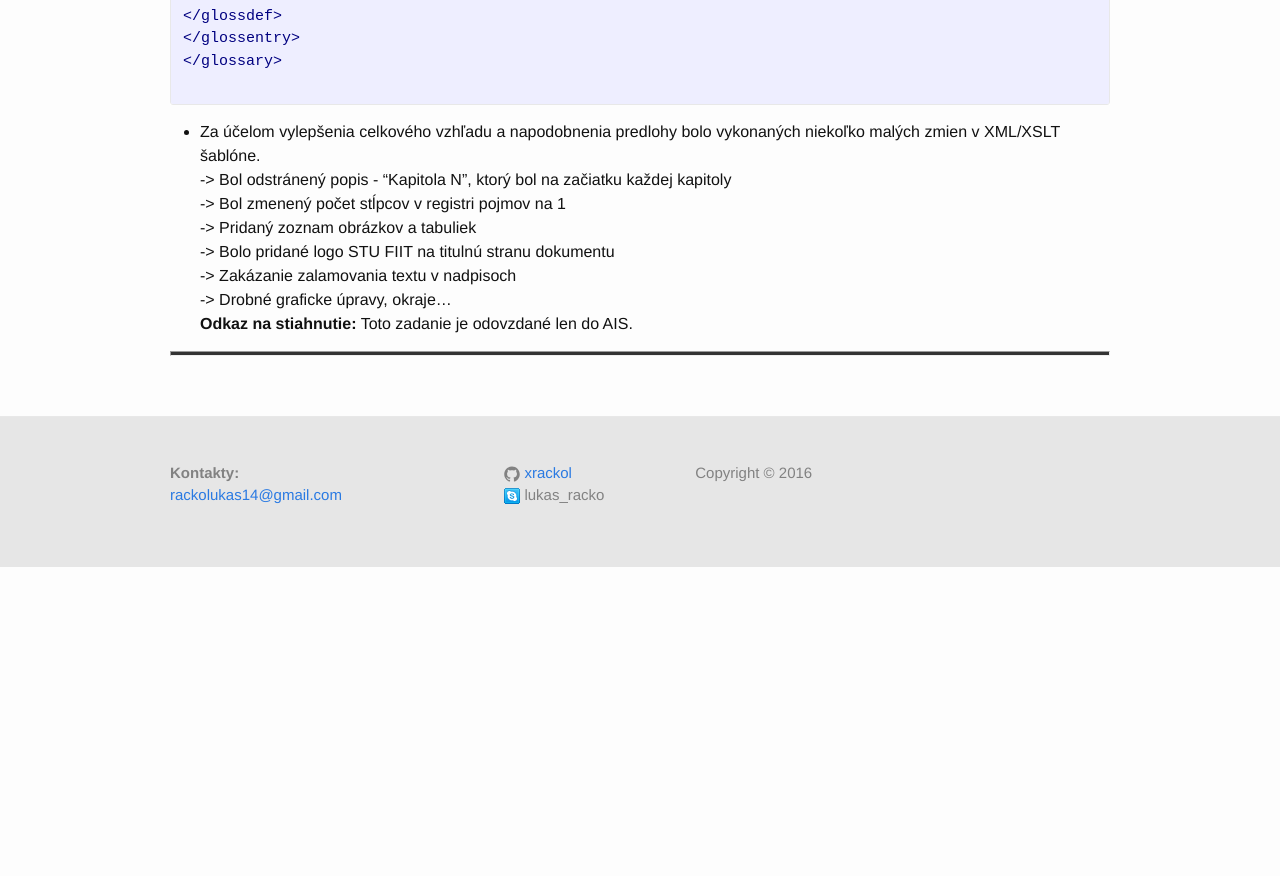
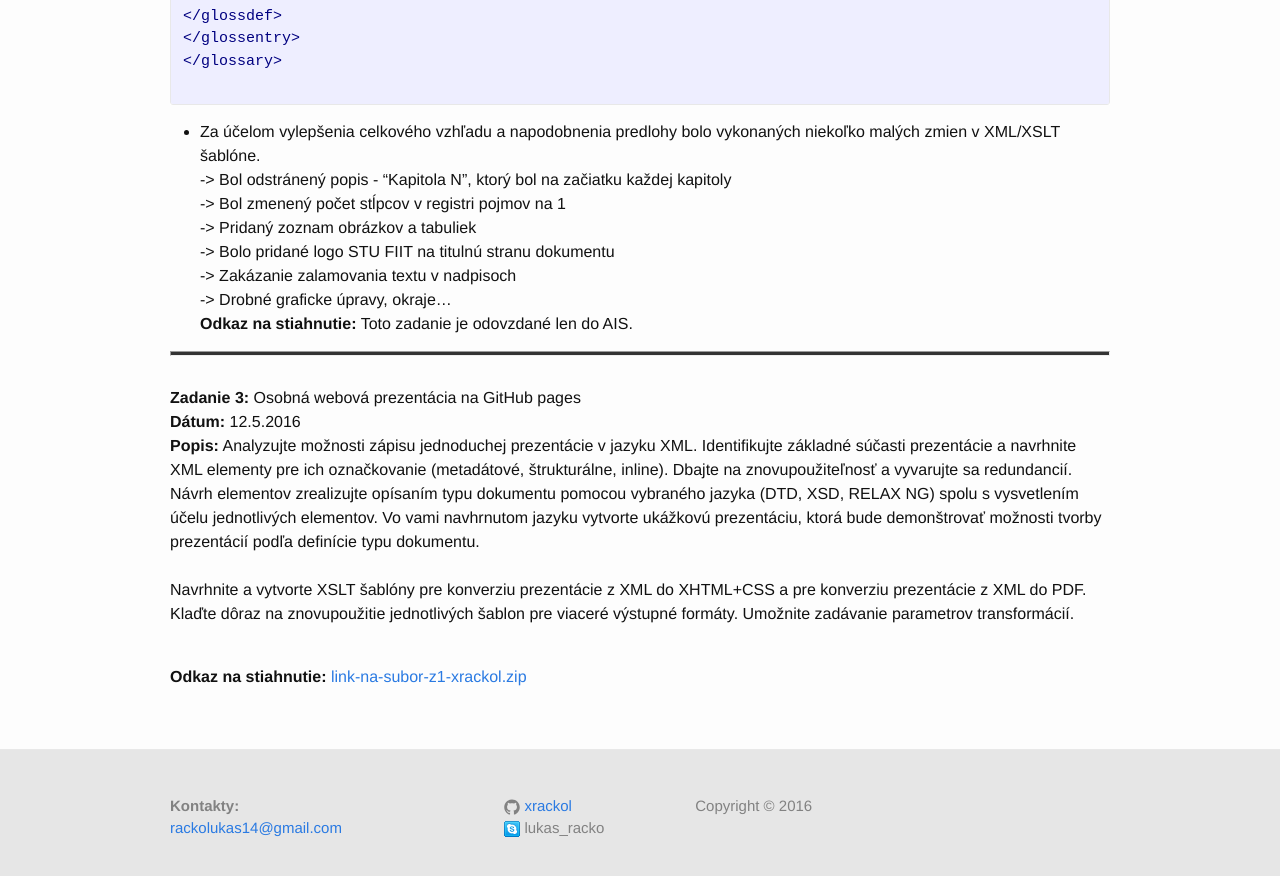
Before and after one commit to xrackol/xrackol.github.io, a Jekyll site: the page built from wp.md, in a window 1280 px wide and 900 px high, scrolled down 3726 px. Shown: the top 876 px of the window. Built offline with Jekyll 4.4.1, drawn with Linux system fonts in a browser that asks for light colours; before the commit the page ends 4293 px from its top, so only the background shows below that.

Commit message:
Update k Z3

```diff
--- a/wp.md
+++ b/wp.md
@@ -145,3 +145,10 @@ permalink: /wp/
 -> Drobné graficke úpravy, okraje...<br/>
 <b>Odkaz na stiahnutie:</b> Toto zadanie je odovzdané len do AIS. <br/>
 <hr class="post">
+<b>Zadanie 3:</b> Osobná webová prezentácia na GitHub pages<br/>
+<b>Dátum:</b> 12.5.2016<br/>
+<b>Popis:</b> Analyzujte možnosti zápisu jednoduchej prezentácie v jazyku XML. Identifikujte základné súčasti prezentácie a navrhnite XML elementy pre ich označkovanie (metadátové, štrukturálne, inline). Dbajte na znovupoužiteľnosť a vyvarujte sa redundancií. Návrh elementov zrealizujte opísaním typu dokumentu pomocou vybraného jazyka (DTD, XSD, RELAX NG) spolu s vysvetlením účelu jednotlivých elementov. Vo vami navhrnutom jazyku vytvorte ukážkovú prezentáciu, ktorá bude demonštrovať možnosti tvorby prezentácií podľa definície typu dokumentu.<br/><br/>
+Navrhnite a vytvorte XSLT šablóny pre konverziu prezentácie z XML do XHTML+CSS a pre konverziu prezentácie z XML do PDF. Klaďte dôraz na znovupoužitie jednotlivých šablon pre viaceré výstupné formáty. Umožnite zadávanie parametrov transformácií.
+
+<br/>
+<b>Odkaz na stiahnutie:</b> <a href="../data/Z1-xrackol.zip" target="_blank">{{ "LINK na subor Z1-xrackol.zip" | slugify: 'pretty' }}</a><br/>
```
